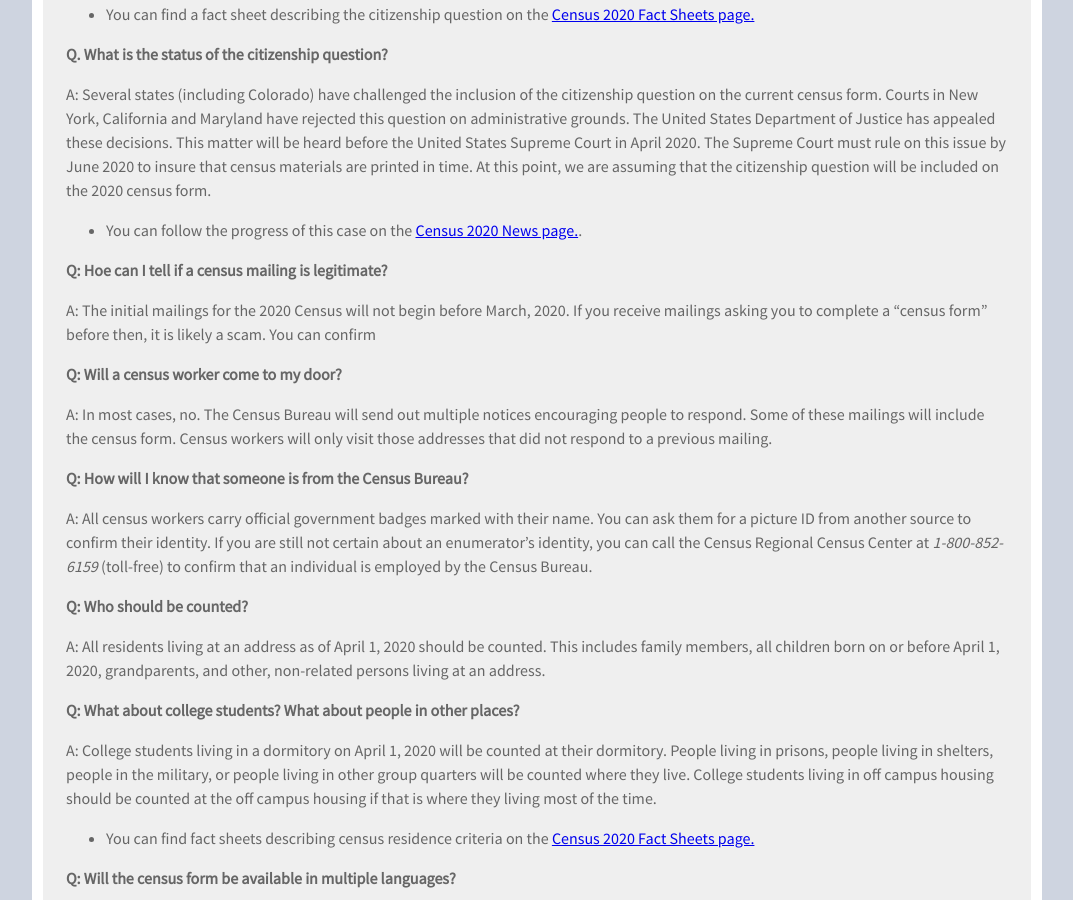
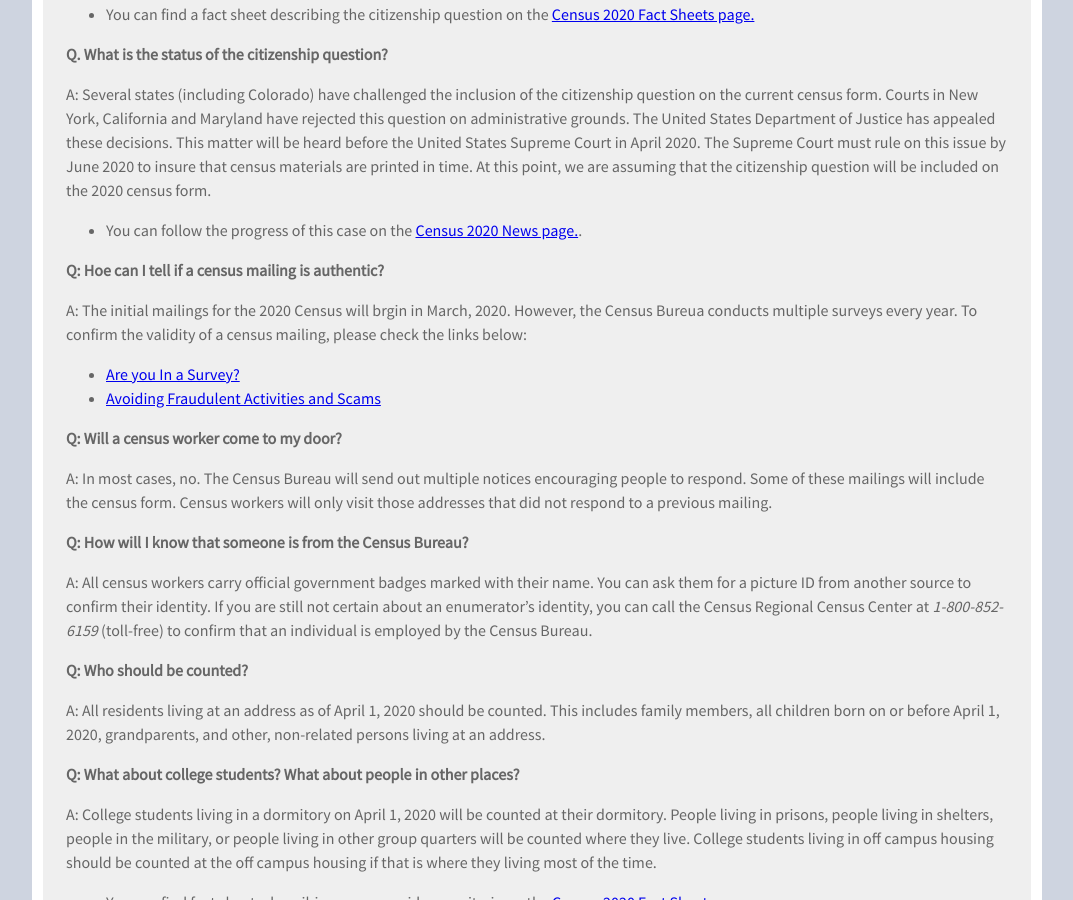
Before and after one commit to TBleess/Website_New, a Jekyll site: the page built from pages/5_CensusACS/2020-faq.md, in a window 1280 px wide and 900 px high, scrolled down 1426 px. Shown: the whole window, without its empty margins (103-1176 px from the left). Built offline with Jekyll 4.4.1, drawn with Linux system fonts in a browser that asks for light colours.

Commit message:
Update 2020-faq.md

```diff
--- a/pages/5_CensusACS/2020-faq.md
+++ b/pages/5_CensusACS/2020-faq.md
@@ -52,9 +52,11 @@ A:  Several states (including Colorado) have challenged the inclusion of the cit
 
 - You can follow the progress of this case on the [Census 2020 News page.](https://demography.dola.colorado.gov/census-acs/2020-news/).
 
-**Q: Hoe can I tell if a census mailing is legitimate?**
+**Q: Hoe can I tell if a census mailing is authentic?**
 
-A: The initial mailings for the 2020 Census will not begin before March, 2020. If you receive mailings asking you to complete a "census form" before then, it is likely a scam.  You can confirm
+A: The initial mailings for the 2020 Census will brgin in March, 2020. However, the Census Bureua conducts multiple surveys every year.  To confirm the validity of a census mailing, please check the links below:
+- [Are you In a Survey?](https://www.census.gov/programs-surveys/are-you-in-a-survey/survey-list.html)
+- [Avoiding Fraudulent Activities and Scams](https://www.census.gov/programs-surveys/are-you-in-a-survey/fraudulent-activity-and-scams.html)
 
 **Q: Will a census worker come to my door?**
 
```
